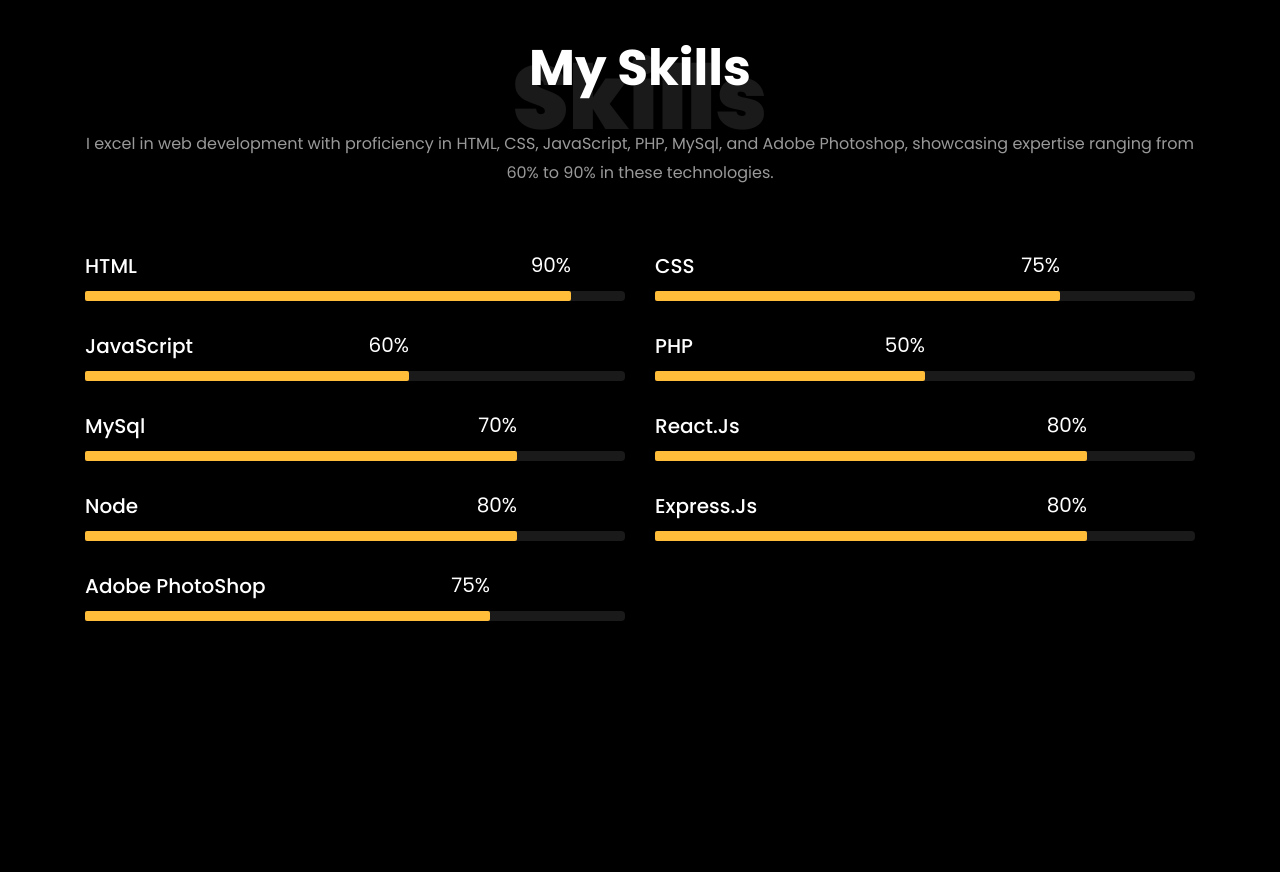
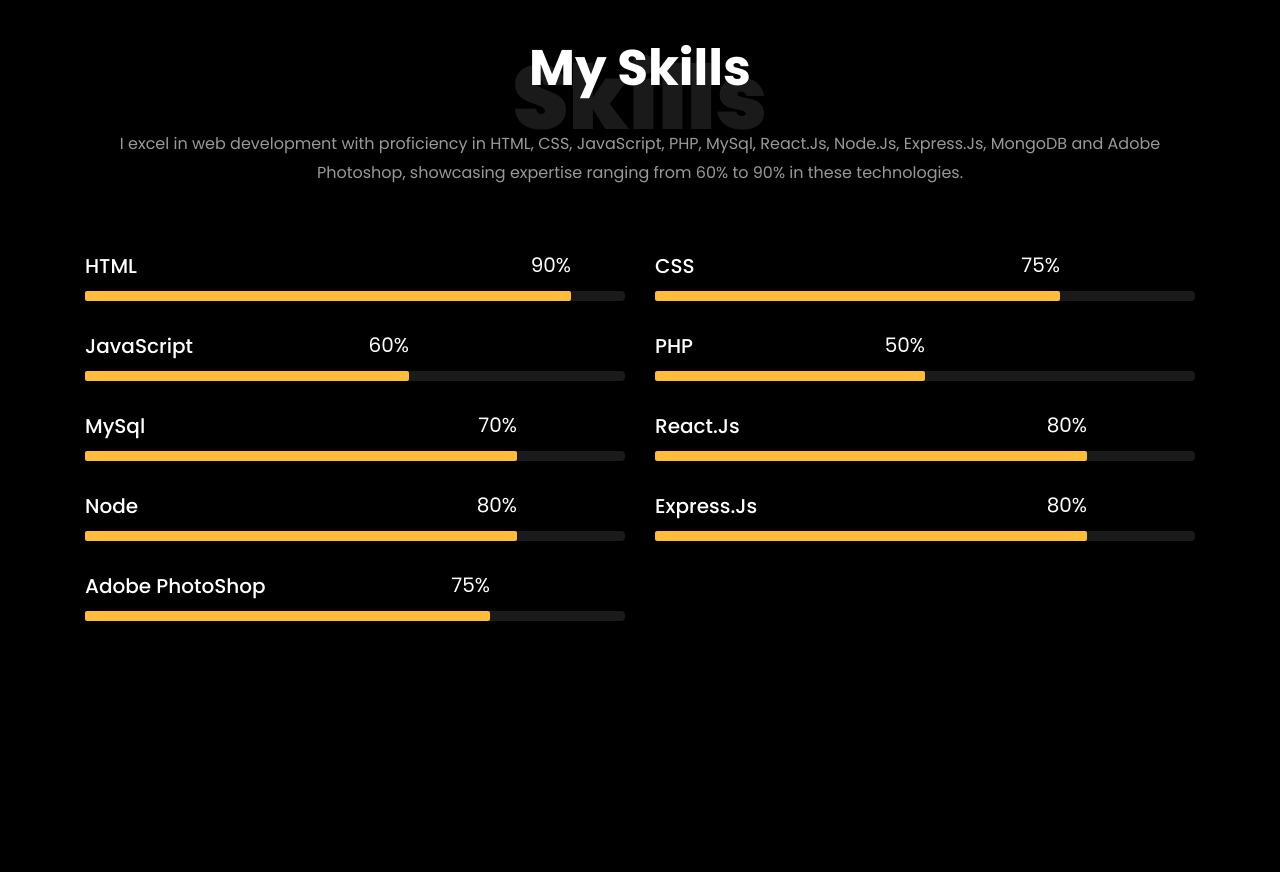
Before and after one commit to rahulrajak2909/My-Portfolio, a plain HTML site: page index.html in a window 1280 px wide. Shown: the part 4060-4932 px from the top of the page. Drawn offline with Linux system fonts and the light colour scheme; files whose address does not match are found by name.

Commit message:
Update index.html

```diff
--- a/index.html
+++ b/index.html
@@ -302,7 +302,7 @@
           <div class="col-md-12 heading-section text-center ftco-animate">
           	<h1 class="big big-2">Skills</h1>
             <h2 class="mb-4">My Skills</h2>
-            <p>I excel in web development with proficiency in HTML, CSS, JavaScript, PHP, MySql, and Adobe Photoshop, showcasing expertise ranging from 60% to 90% in these technologies.</p>
+            <p>I excel in web development with proficiency in HTML, CSS, JavaScript, PHP, MySql, React.Js, Node.Js, Express.Js, MongoDB and Adobe Photoshop, showcasing expertise ranging from 60% to 90% in these technologies.</p>
           </div>
         </div>
 				<div class="row">
```
